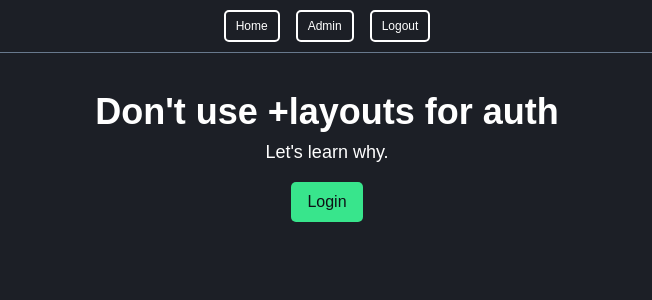
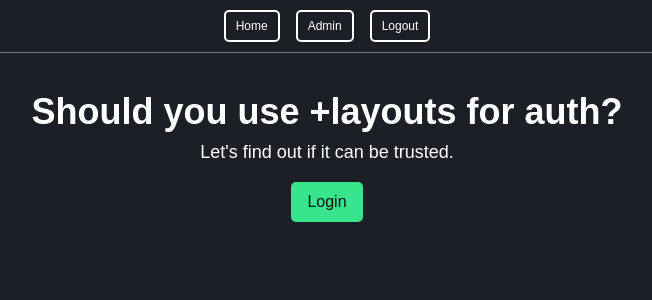
Before and after one commit to huntabyte/sveltekit-protected-routes, a SvelteKit app: page / in a window 1280 px wide. Shown: the top 300 px of the page, without its empty margins (313-965 px from the left). Built offline with nearby package versions, Linux system fonts and the light colour scheme.

Commit message:
more typos

```diff
--- a/src/routes/+page.svelte
+++ b/src/routes/+page.svelte
@@ -5,8 +5,8 @@
 </script>
 
 <main>
-	<h1>Don't use +layouts for auth</h1>
-	<p>Let's learn why.</p>
+	<h1>Should you use +layouts for auth?</h1>
+	<p>Let's find out if it can be trusted.</p>
 	{#if data.user}
 		Logged in as: {data.user.email}
 	{:else}
```
